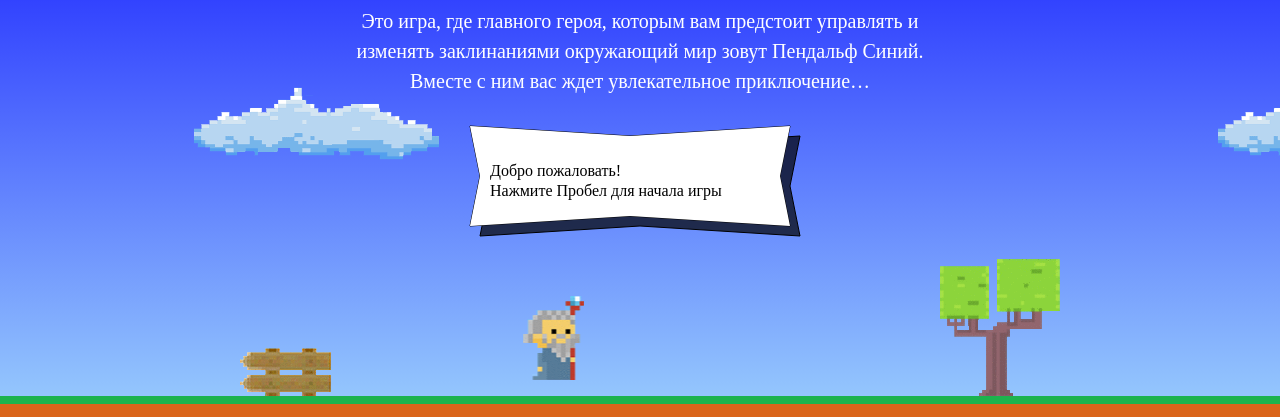
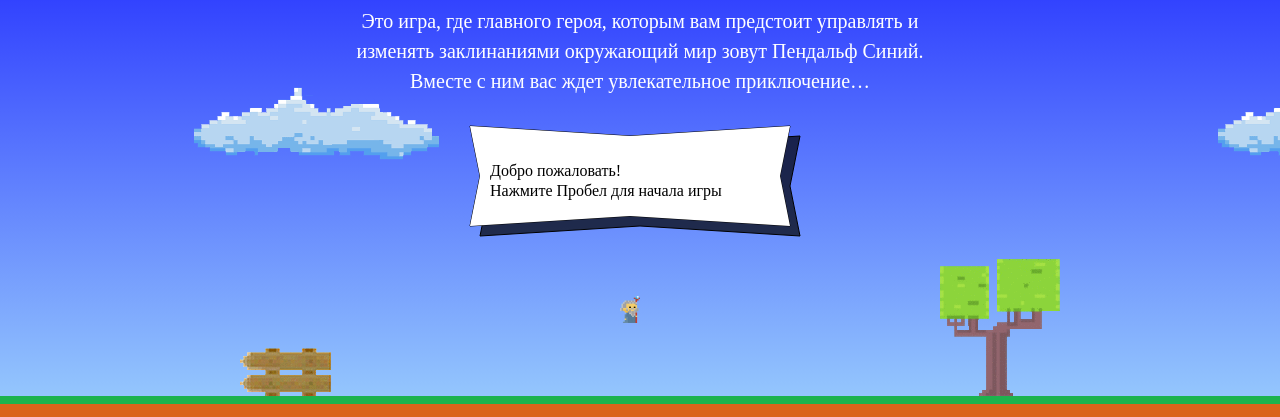
Before and after one commit to inquiring/289477-code-and-magick, a website: page index.html in a window 1280 px wide. Shown: the part 203-620 px from the top of the page. Drawn offline with Linux system fonts and the light colour scheme; a web font is replaced by a local one.

Commit message:
Внутри добавленного тега script объявил переменные и функции, которые будут менять поведение игры

```diff
--- a/index.html
+++ b/index.html
@@ -180,7 +180,35 @@
     <p class="setup-similar-label">Петр Петров</p>
   </div>
 </template>
+<script type="">
+  // будет управлять размером фаербола в пикселях
+  var fireballSize = 22;
+  //скорость фаербола в зависимости от направления ветра в игре
+  var getFireballSpeed = function(left){
+    if(left == true){
+      return 5;
+    }else{
+      return 2;
+    }
 
+  };
+    //скорость мага
+    var wizardSpeed = 3;
+    //ширина мага
+    var wizardWidth = 20;
+    //возвращает пропорциональную высоту мага
+    var getWizardHeight = function(){
+      return 1.337 * wizardWidth;
+    }
+    //положение мага по горизонтали, чтобы центр фигурки мага находился посередине игрового поля.
+    function getWizardX(width){
+      return width/2 - wizardWidth;
+    };
+    //положение мага по вертикали так, чтобы маг появлялся на высоте две трети игрового поля от земли.
+    function getWizardY(height){
+      return height * 2/3;
+    };
+</script>
 <script src="js/game.js"></script>
 
 </body>
```
